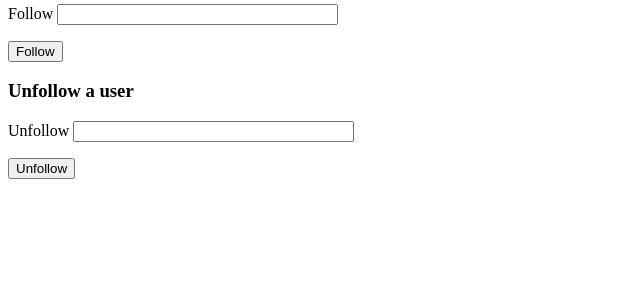
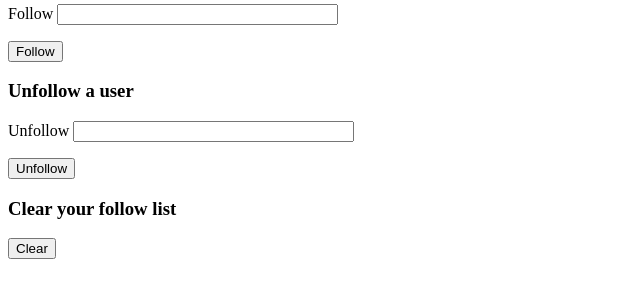
Before and after one commit to lepkowskiadam/tweets_by_keyword, a Flask app: page / in a window 1280 px wide. Shown: the part 153-453 px from the top of the page, without its empty margins (0-640 px from the left). Run offline with Flask 2, Linux system fonts and the light colour scheme; the visitor is signed in with stand-in values (Sample User, id 1); data comes from the database, SQL or seed files in the repository.

Commit message:
Add clear follow list form

```diff
--- a/app/templates/index.html
+++ b/app/templates/index.html
@@ -30,4 +30,9 @@
         </p>
         <p>{{ unfollow_form.unfollow_submit() }}</p>
     </form>
+    <h3>Clear your follow list</h3>
+    <form action="{{ url_for('main.clear_follow_list') }}" method="post">
+        {{ clear_form.hidden_tag() }}
+        <p> {{ clear_form.submit(value='Clear') }} </p>
+    </form>
 {% endblock %}
```
